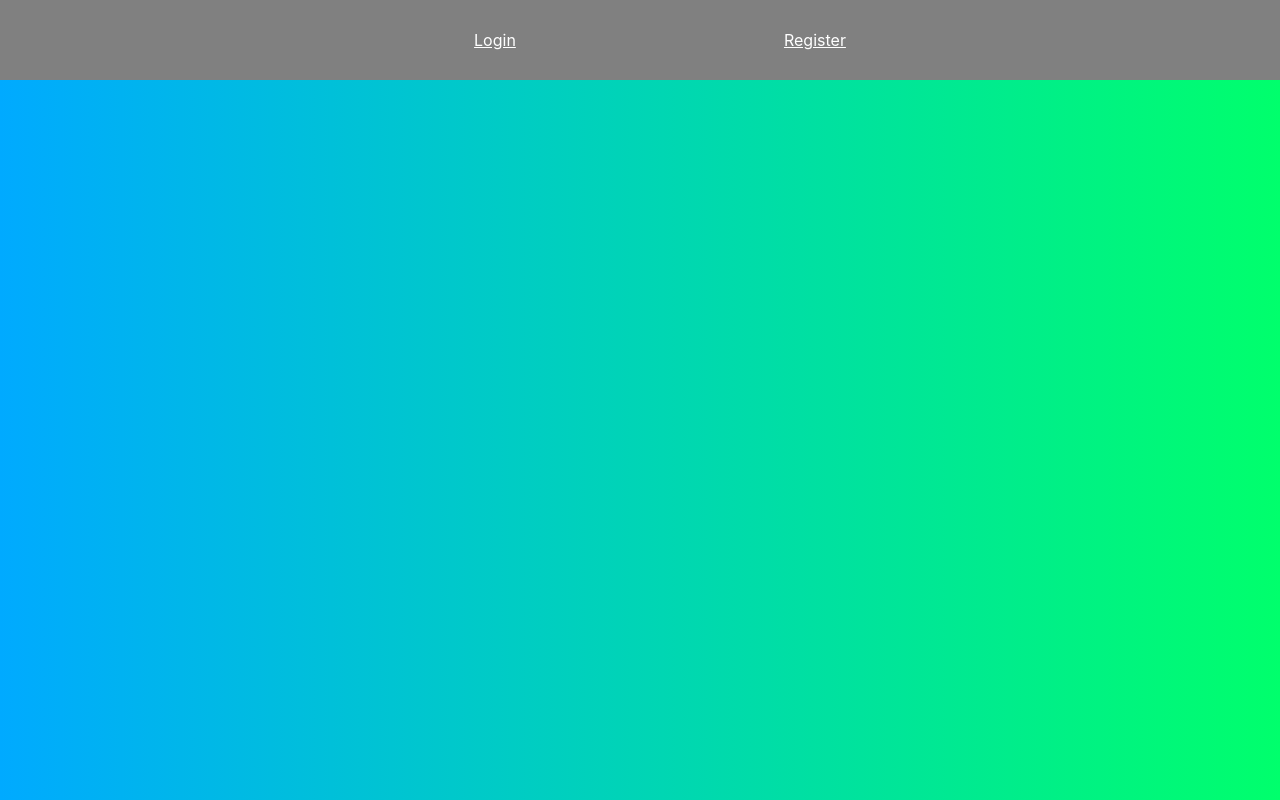
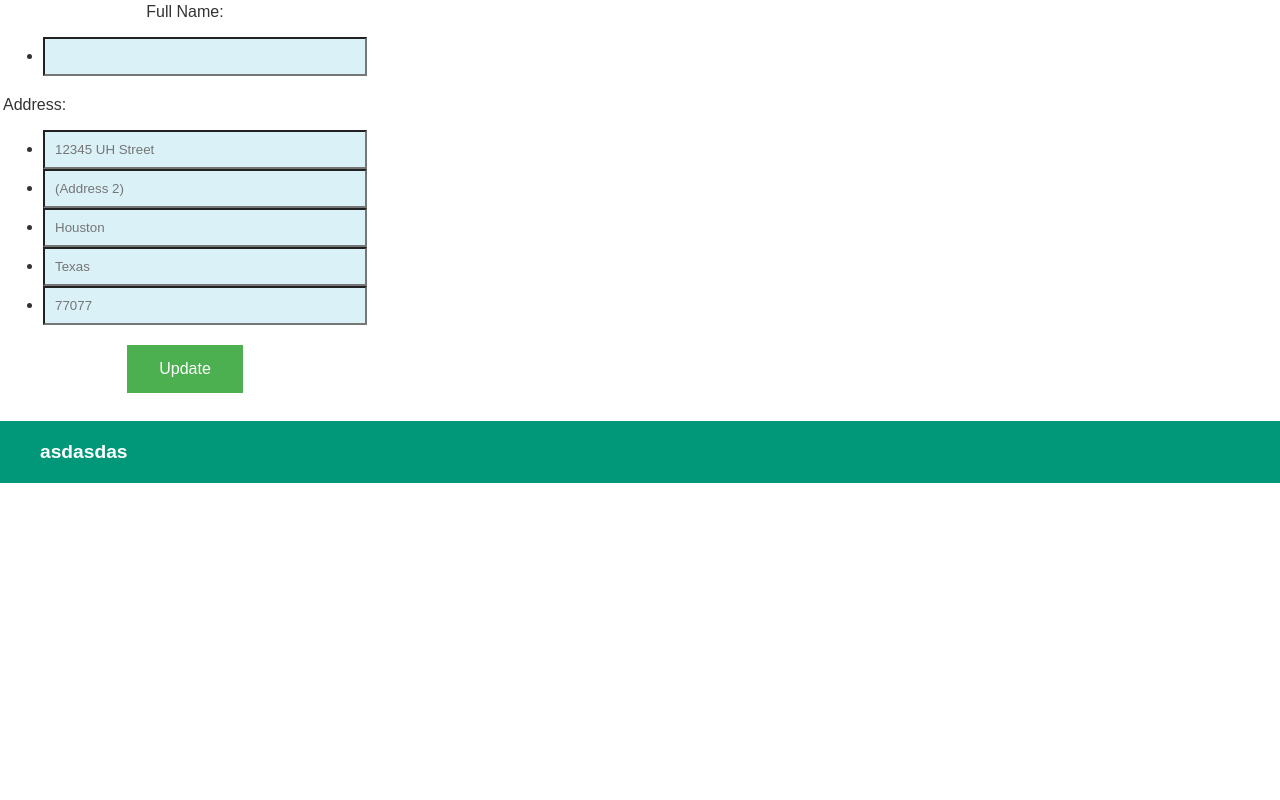
Before and after one commit to uh-spring-21/cosc-4353-project, a React (Create React App) app in the folder client/: page /profile in a window 1280 px wide. Built offline with nearby package versions, Linux system fonts and the light colour scheme.

Commit message:
front end fixing

```diff
--- a/client/src/App.js
+++ b/client/src/App.js
@@ -6,16 +6,21 @@ import login from './components/login';
 import register from './components/register';
 import fuelQuote from './components/fuelQuote';
 import orderHistory from './components/orderHistory';
+import Home from './routes/Home';
+import profile from './components/profile';
+
 function App() {
   return (
   <Router>
     <div className="App">
 
-      <Nav />
+
+        <Route exact path='/' component={Home}/>
         <Route path='/login' component={login}/>
         <Route path='/register' component={register}/>
         <Route path='/fuelquote' component={fuelQuote}/>
         <Route path='/orderHistory' component={orderHistory}/>
+        <Route path='/profile' component={profile}/>
     </div>
   </Router>
   );
--- a/client/src/components/fuelQuote.jsx
+++ b/client/src/components/fuelQuote.jsx
@@ -1,5 +1,5 @@
 import React from 'react'
-
+import '../App.css';
 const fuelQuote = () => {
     return (
         <div>
--- a/client/src/components/login.js
+++ b/client/src/components/login.js
@@ -39,7 +39,7 @@ function Login() {
       <form onSubmit = {onSubmitForm}>
           <h2>Log In</h2>
 
-          <div>
+          <div className="login">
               <label>Username:</label>
               <input
               type="text"
--- a/client/src/components/nav.js
+++ b/client/src/components/nav.js
@@ -18,6 +18,15 @@ function Nav() {
               <Link style = {navStyle} to ='/register'>
                 <li>Register</li>
               </Link>
+              <Link style = {navStyle} to ='/fuelquote'>
+                <li>Fuel Quote Form</li>
+              </Link>
+              <Link style = {navStyle} to ='/orderHistory'>
+                <li>Order History</li>
+              </Link>
+              <Link style = {navStyle} to ='/profile'>
+                <li>Profile Managerment</li>
+              </Link>
           </ul>
       </nav>
     </div>
--- a/client/src/components/orderHistory.jsx
+++ b/client/src/components/orderHistory.jsx
@@ -1,5 +1,5 @@
 import React from 'react'
-
+import '../style.css';
 const orderHistory = () => {
     return (
         <div>
--- /dev/null
+++ b/client/src/components/profile.jsx
@@ -0,0 +1,66 @@
+import React from 'react'
+
+const profile = () => {
+    return (
+        <div>
+             <table>
+
+<tr>
+
+    <td>
+
+        <div>
+
+        <label class="required" for="fullName">Full Name:</label>
+        <ul>
+        <li><input type="text" name="fullName" id="fullName" required /></li>
+    </ul>
+        </div>
+
+    </td>
+
+</tr>
+
+<tr>
+
+    <td>
+
+        <div align="left">
+
+            <label class="required" for="address">Address:</label>
+            <ul>
+            <li><input  type="text" name="street" id="street" placeholder="12345 UH Street" required /></li>
+            <li><input  type="text" name="street2" id="street2" placeholder="(Address 2)" required /></li>
+            <li><input  type="text" name="city" id="city" placeholder="Houston" required /></li>
+            <li><input  type="text" name="state" id="state" placeholder="Texas" required /></li>
+            <li><input  type="number" name="zipcode" id="zipcode" placeholder="77077"  required /></li>
+
+    </ul>
+    </div>
+
+    </td>
+
+</tr>
+
+
+<tr>
+
+    <td>
+
+        <div>
+
+            <button class="button" type="submit" >Update</button>
+
+        </div>
+
+    </td>
+
+</tr>
+
+</table>
+<h2>asdasdas</h2>
+        </div>
+    )
+}
+
+export default profile
--- /dev/null
+++ b/client/src/routes/Home.js
@@ -0,0 +1,14 @@
+import '../App.css';
+import React from 'react';
+import Nav from '../components/nav';
+
+const Home = () => {
+    return (
+        <div>
+    <Nav/>
+
+        </div>
+    )
+}
+
+export default Home
--- /dev/null
+++ b/client/src/style.css
@@ -0,0 +1,148 @@
+.svg-container {
+    position: absolute;
+    top: 0;
+    right: 0;
+    left: 0;
+    z-index: -1;
+  }
+
+
+
+  body {
+    background: #fff;
+    color: #333;
+    font-family: 'Ubuntu', sans-serif;
+    position: relative;
+  }
+
+  h3 {
+    font-weight: 400;
+  }
+
+  header {
+    color: #fff;
+    padding-top: 10vw;
+    padding-bottom: 30vw;
+    text-align: center;
+  }
+
+  main {
+
+    background: linear-gradient(to bottom, #ffffff 0%, #dddee1 100%);
+    border-bottom: 1px solid rgba(0, 0, 0, .2);
+    padding: 10vh 0 80vh;
+    position: center;
+    text-align: center;
+    overflow: hidden;
+
+  }
+
+  footer {
+    background: #dddee1;
+    padding: 5vh 0;
+    text-align: center;
+    position: relative;
+  }
+
+  small {
+    opacity: .5;
+    font-weight: 300;
+
+    a {
+      color: inherit;
+    }
+  }
+
+          label{
+              display:inline-block;
+              width:120px;
+          }
+          input{
+              width:300px;
+              padding:10px;
+              background-color:rgb(219,241,248)
+          }
+
+          textarea{
+              width:300px;
+              padding:10px;
+          }
+          .button {
+            background-color: #4CAF50; /* Green */
+            border: none;
+            color: white;
+            padding: 15px 32px;
+            text-align: center;
+            text-decoration: none;
+            display: inline-block;
+            font-size: 16px;
+            transition-duration: 0.4s;
+          }
+
+  .button:hover {
+    background-color: #008CBA; /* Green */
+    color: white;
+  }
+  input:hover {
+    background-color: rgb(100, 149, 237);
+    color: rgb(255,248,220);
+  }
+
+  /*history*/
+  h2{
+
+  padding: 10px;
+
+  font-family: sans-serif;
+
+  font-size: 1.2em;
+
+  margin: 25px 0;
+
+  min-width: 400px;
+      background-color: #009879;
+      color: #ffffff;
+      text-align: left;
+      margin: 25px 0px;
+      padding: 20px 40px;
+
+  }
+  .styled-table {
+      border-collapse: collapse;
+      margin: 25px 0px;
+      font-size: 1.2em;
+      font-family: sans-serif;
+      min-width: 400px;
+      box-shadow: 0 0 20px rgba(0, 0, 0, 0.15);
+
+  }
+  .styled-table thead tr {
+      background-color: #009879;
+      color: #ffffff;
+      text-align: left;
+  }
+  .styled-table th,
+  .styled-table td {
+      padding: 30px 40px;
+  }
+  .styled-table tbody tr {
+      border-bottom: 1px solid #dddddd;
+  }
+
+  .styled-table tbody tr:nth-of-type(even) {
+      background-color: #f3f3f3;
+  }
+
+  .styled-table tbody tr:last-of-type {
+      border-bottom: 2px solid #009879;
+  }
+  .styled-table tbody tr.active-row {
+      font-weight: bold;
+      color: #009879;
+  }
+  .login{
+    margin: 20px 0;
+  }
+  .login input{
+    color: blue;
+  }
```
Also changed, not shown: client/src/App.css (line endings or trailing spaces).
